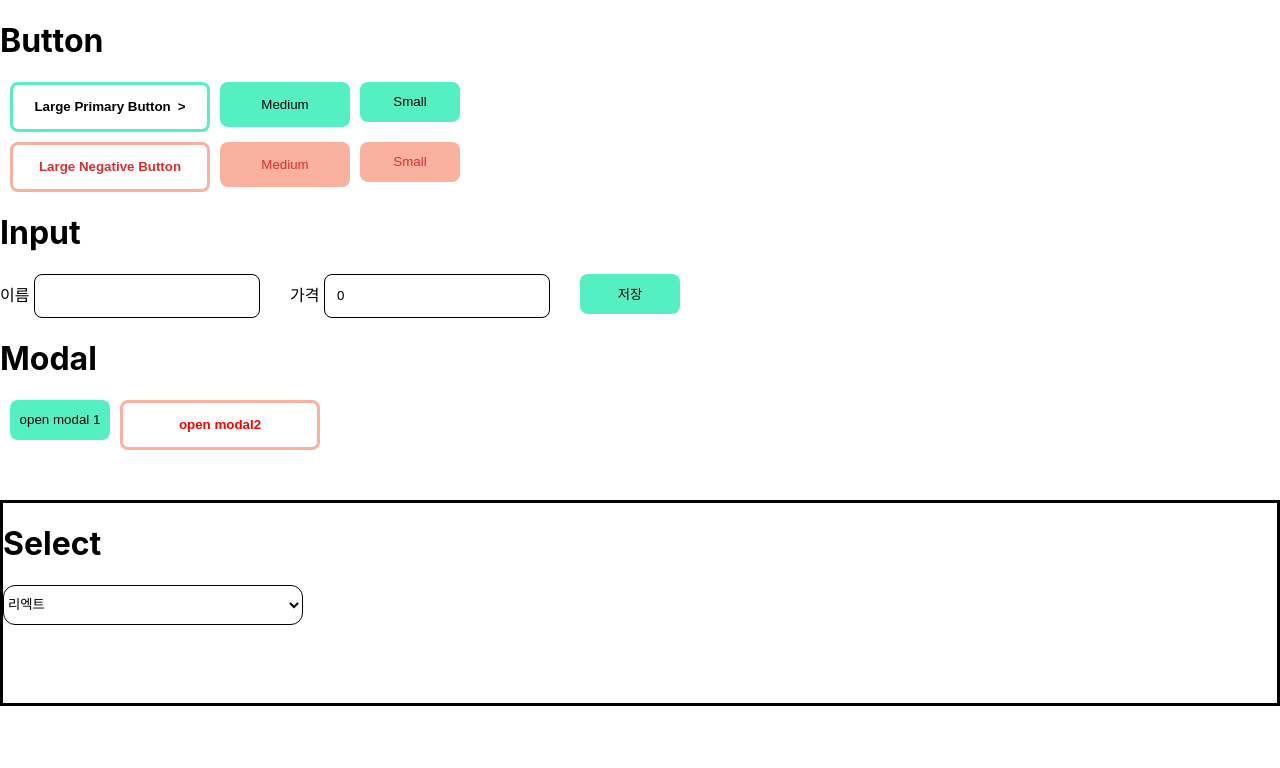
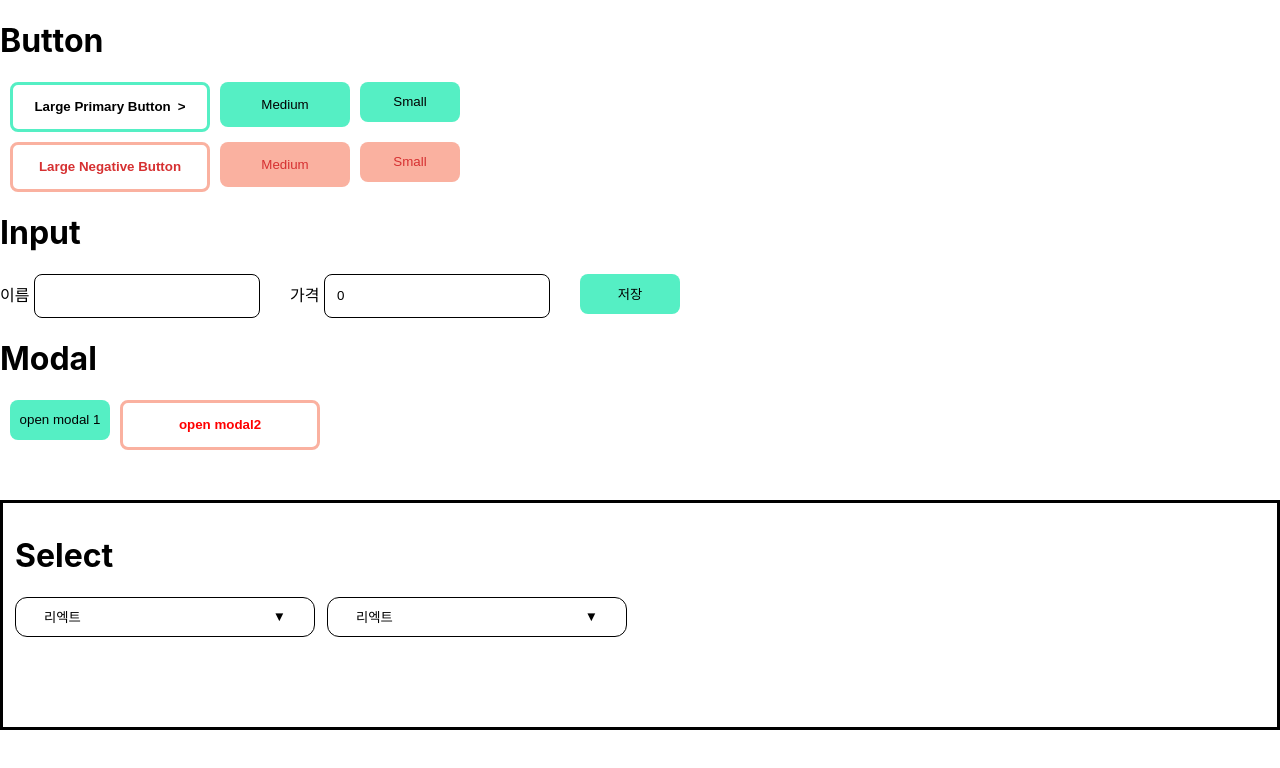
Before and after one commit to Haru-Im/React_Modal_Pair_Project, a React (Create React App) app: page / in a window 1280 px wide. Shown: the top 768 px of the page. Built offline with nearby package versions, Linux system fonts and the light colour scheme.

Commit message:
Feat: select

```diff
--- a/src/App.js
+++ b/src/App.js
@@ -33,7 +33,6 @@ function App() {
           onClick={() => {
             const inputValue = prompt("어렵나요?");
             if (inputValue !== null) {
-              console.log(inputValue);
             }
           }}
         >
--- a/src/components/modals.jsx
+++ b/src/components/modals.jsx
@@ -2,8 +2,8 @@ import React from "react";
 import styled from "styled-components";
 import ReactDOM from "react-dom";
 
-function Modals({ children, modal1, modal2 }) {
-  if (modal1 && !modal2) {
+function Modals({ children, modal1, modal2,  }) {
+  if (modal1 && !modal2 ) {
     return ReactDOM.createPortal (
       <>
         <Overlayed>
--- /dev/null
+++ b/src/components/option.jsx
@@ -0,0 +1,55 @@
+import React from "react";
+import { styled } from "styled-components";
+import ReactDOM from "react-dom";
+
+const Optionmodal1 = ({ selectList, optionSelect, close }) => {
+  if (close) {
+    return ReactDOM.createPortal(
+      <OptionBox1>
+        {selectList.map((item, idx) => (
+          <OptionSelect
+            onClick={() => optionSelect(item)}
+            key={idx}
+            value={item.value}
+          >
+            {item.text}
+          </OptionSelect>
+        ))}
+      </OptionBox1>,
+       document.getElementById('portal')
+    );
+  }
+
+  return null;
+};
+
+export default Optionmodal1;
+
+const OptionBox1 = styled.div`
+background-color: white;
+  position: absolute;
+  display: flex;
+  width: 290px;
+  flex-direction: column;
+  border: 1px solid black;
+  border-radius: 12px;
+  margin-top: 12px;
+  overflow: hidden;
+  top: calc(136% + 35px);
+  left:calc(31% + 9px) ;
+`;
+
+const OptionSelect = styled.div`
+  width: 100%;
+  height: 30px;
+  font-size: 16px;
+  display: flex;
+  align-items: center;
+  cursor: pointer;
+  padding: 2px;
+  margin: 0;
+
+  &:hover {
+    background-color: lightgrey;
+  }
+`
--- a/src/components/select.jsx
+++ b/src/components/select.jsx
@@ -1,29 +1,76 @@
 import React, { useState } from "react";
 import { styled } from "styled-components";
+import Optionmodal1 from "./option";
 
 function Select() {
-  const selectList = ["리엑트", "자바", "스프링", "리엑트네이트"];
-  const [select, setSelect] = useState("");
+  const selectList = [
+    { value: "리엑트", text: "리엑트" },
+    { value: "자바", text: "자바" },
+    { value: "스프링", text: "스크링" },
+    { value: "리엑트 네이티브", text: "리엑트 네이티브" },
+  ];
+  const [selectModal, setSelectModal] = useState(false);
+  const [openModal, setopenModal] = useState(false);
+  const [selectedText, setSelectedText] = useState("리엑트");
+  const [selectedText2, setSelectedText2] = useState("리엑트");
 
-  const handleSelect = (e) => {
-    setSelect(e.target.value);
-  };
   return (
+    <>
       <SelectContainer>
-    <h1>Select </h1>
+        <h1> Select</h1>
+        <div
+          style={{
+            display: "flex",
+            gap:"12px"
+          }}
+        >
           <div>
-          <Selecterbox  onChange={handleSelect} value={select}>
-        {selectList.map((item)=>(
-            <option value={item} key={item}>
-             {item}
-             </option>
-        ))}
-        </Selecterbox>
+            <Buttonstyled onClick={() => setSelectModal(!selectModal)}>
+              <div> {selectedText}</div>
+              <div>▼</div>
+            </Buttonstyled>
+            {selectModal && (
+              <OptionBox>
+                {selectList.map((item, idx) => {
+                  return (
+                    <OptionSelect
+                      onClick={() => {
+                        setSelectedText(item.text);
+                        setSelectModal(false);
+                      }}
+                      key={idx}
+                      value={item.value}
+                    >
+                      {" "}
+                      {item.text}
+                    </OptionSelect>
+                  );
+                })}
+              </OptionBox>
+            )}
+          </div>
+          <div>
+            <Buttonstyled onClick={() => setopenModal(!openModal)}>
+              <div> {selectedText2}</div>
+              <div>▼</div>
+            </Buttonstyled>
+            {openModal && (
+              <Optionmodal1
+                close={openModal}
+                selectList={selectList}
+                optionSelect={(item) => {
+                  setSelectedText2(item.text);
+                  setopenModal(false);
+                }}
+                selectedText={selectedText}
+              ></Optionmodal1>
+            )}
+          </div>
         </div>
       </SelectContainer>
+    </>
   );
 }
-
 
 export default Select;
 
@@ -33,12 +80,43 @@ const SelectContainer = styled.div`
   overflow: hidden;
   position: relative;
   margin-top: 50px;
-`
+  padding: 12px;
+  margin-bottom: 12px;
+`;
 
-const Selecterbox = styled.select`
+const Buttonstyled = styled.button`
+  display: flex;
+  align-items: center;
+  justify-content: space-between;
+  padding: 0 28px;
   border: 1px solid black;
   height: 40px;
   width: 300px;
   background-color: white;
-border-radius:12px;
-`
+  border-radius: 12px;
+`;
+
+const OptionBox = styled.div`
+  display: flex;
+  width: 290px;
+  flex-direction: column;
+  border: 1px solid black;
+  border-radius: 12px;
+  margin-top: 12px;
+  overflow: hidden;
+`;
+
+const OptionSelect = styled.div`
+  width: 100%;
+  height: 30px;
+  font-size: 16px;
+  display: flex;
+  align-items: center;
+  cursor: pointer;
+  padding: 2px;
+  margin: 0;
+
+  &:hover {
+    background-color: lightgrey;
+  }
+`;
```
Lines whose indentation alone changed are shown as unchanged.
